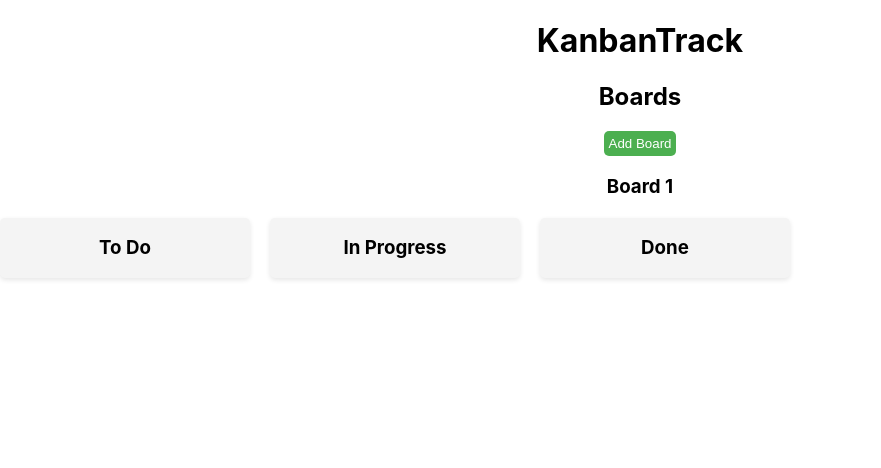
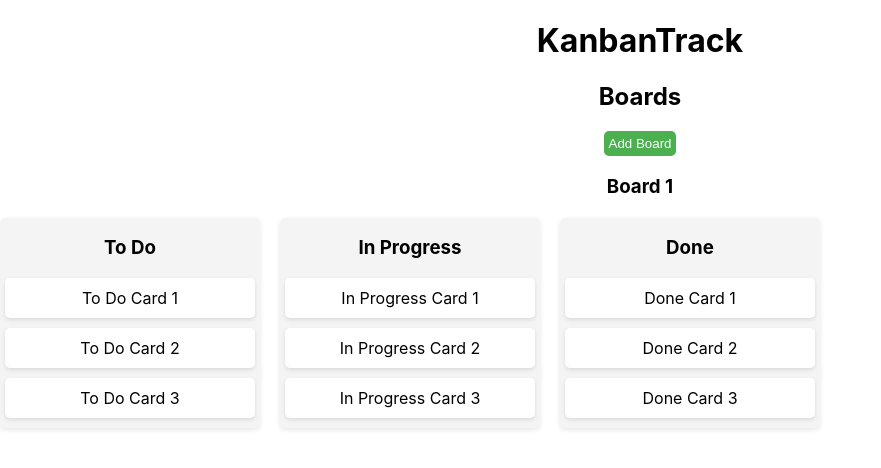
Before and after one commit to ayonkov1/kanbantrack, a React (Create React App) app: page / in a window 1280 px wide. Both pictures are taken after a click on the button "Add Board". Shown: the top 468 px of the page, without its empty margins (0-881 px from the left). Built offline with nearby package versions, Linux system fonts and the light colour scheme.

Commit message:
Add Cards Inside Columns
Create a Card Component
Add Cards Inside Columns
Style the Cards

```diff
--- a/src/components/BoardList/BoardList.js
+++ b/src/components/BoardList/BoardList.js
@@ -1,4 +1,3 @@
-import React from 'react'
 import { useDispatch, useSelector } from 'react-redux'
 import { addBoard } from '../../features/board/boardSlice'
 import Column from './Column'
--- /dev/null
+++ b/src/components/BoardList/Card.js
@@ -0,0 +1,9 @@
+const Card = ({ cardName }) => {
+    return (
+        <div className="card">
+            <p>{cardName}</p>
+        </div>
+    )
+}
+
+export default Card
--- a/src/components/BoardList/Column.js
+++ b/src/components/BoardList/Column.js
@@ -1,10 +1,24 @@
-import React from 'react'
+import Card from './Card'
 
 const Column = ({ columnName, children }) => {
+    const cards = [
+        //
+        `${columnName} Card 1`,
+        `${columnName} Card 2`,
+        `${columnName} Card 3`,
+    ]
+
     return (
         <div className="column">
             <h3>{columnName}</h3>
-            <div>{children}</div>
+            <div>
+                {cards.map((card, index) => (
+                    <Card
+                        key={index}
+                        cardName={card}
+                    />
+                ))}
+            </div>
         </div>
     )
 }
--- a/src/styles/Kanban.css
+++ b/src/styles/Kanban.css
@@ -11,6 +11,8 @@
     background-color: #f4f4f4;
     border-radius: 5px;
     width: 250px;
+    padding-left: 5px;
+    padding-right: 5px;
     box-shadow: 0 2px 5px rgba(0, 0, 0, 0.1);
 }
 
@@ -44,3 +46,15 @@ ul {
 li {
     margin: 5px 0;
 }
+
+.card {
+    background-color: #ffffff;
+    border-radius: 5px;
+    padding: 10px;
+    margin-bottom: 10px;
+    box-shadow: 0 2px 4px rgba(0, 0, 0, 0.1);
+}
+
+.card p {
+    margin: 0;
+}
```
